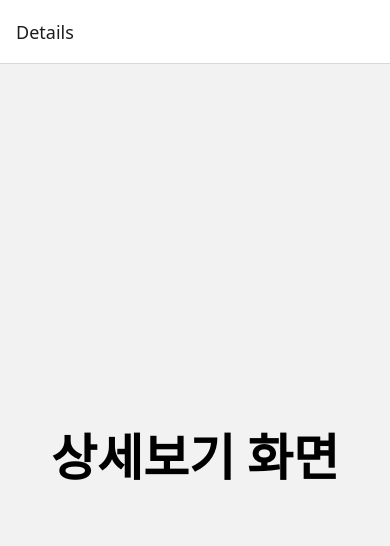
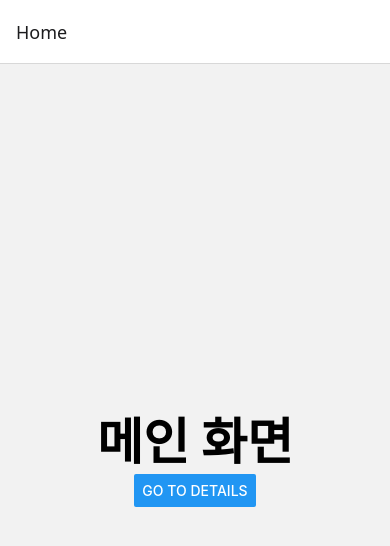
Before and after one commit to HJk29/todo-app-0625, a React Native app: screen / in a window 390 px wide. Shown: the top 546 px of the page. Built offline with nearby package versions, Linux system fonts and the light colour scheme.

Commit message:
navigation.navigate를 이용하여 화면간 전환

```diff
--- a/App.js
+++ b/App.js
@@ -1,21 +1,29 @@
 import * as React from 'react';
-import { View, Text } from 'react-native';
-import { NavigationContainer } from '@react-navigation/native';
+import { View, Text, StyleSheet, Button } from 'react-native';
+import { NavigationContainer, useNavigation } from '@react-navigation/native';
 import { createNativeStackNavigator } from '@react-navigation/native-stack';
 
 // Home 화면 컴포넌트
-function HomeScreen() {
+const HomeScreen = () => {
+  const navigation = useNavigation();
+  //useNavigation: 복잡한 구조인 경우에만 필요하다.
   return (
     <View style={{ flex: 1, alignItems: 'center', justifyContent: 'center' }}>
       <Text style ={{ fontSize: 50, fontWeight: "bold"}}>메인 화면</Text>
+      <Button
+      title="Go to Details"
+      onPress={() => navigation.navigate("Details")}
+      />
     </View>
   );
 }
 
-function DetailScreen() {
+const DetailScreen = ({navigation}) => {
   return (
     <View style={{ flex: 1, alignItems: 'center', justifyContent: 'center' }}>
       <Text style ={{ fontSize: 50, fontWeight: "bold"}}>상세보기 화면</Text>
+      <Button title="홈으로 이동" onPress={() => navigation.navigate("Home")}/>
+      <Button title="상세 페이지로 이동" onPress={() => navigation.push("Details")}/>
     </View>
   );
 }
@@ -27,7 +35,7 @@
 export default function App() {
   return (
     <NavigationContainer>
-      <Stack.Navigator initialRouteName="Details">
+      <Stack.Navigator initialRouteName="Home">
         <Stack.Screen name="Home" component={HomeScreen} />
         <Stack.Screen name="Details" component={DetailScreen} />
       </Stack.Navigator>
```
